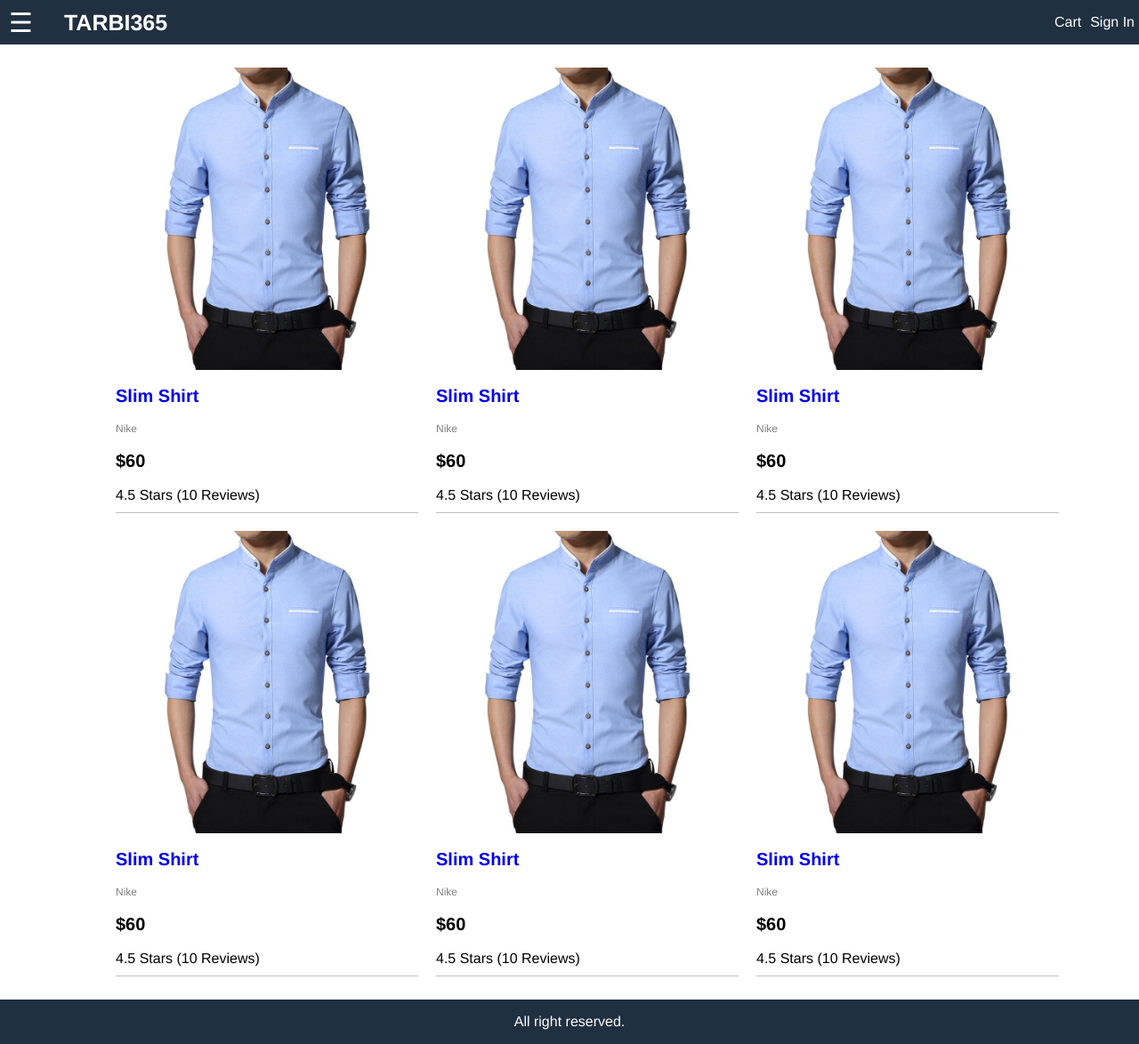
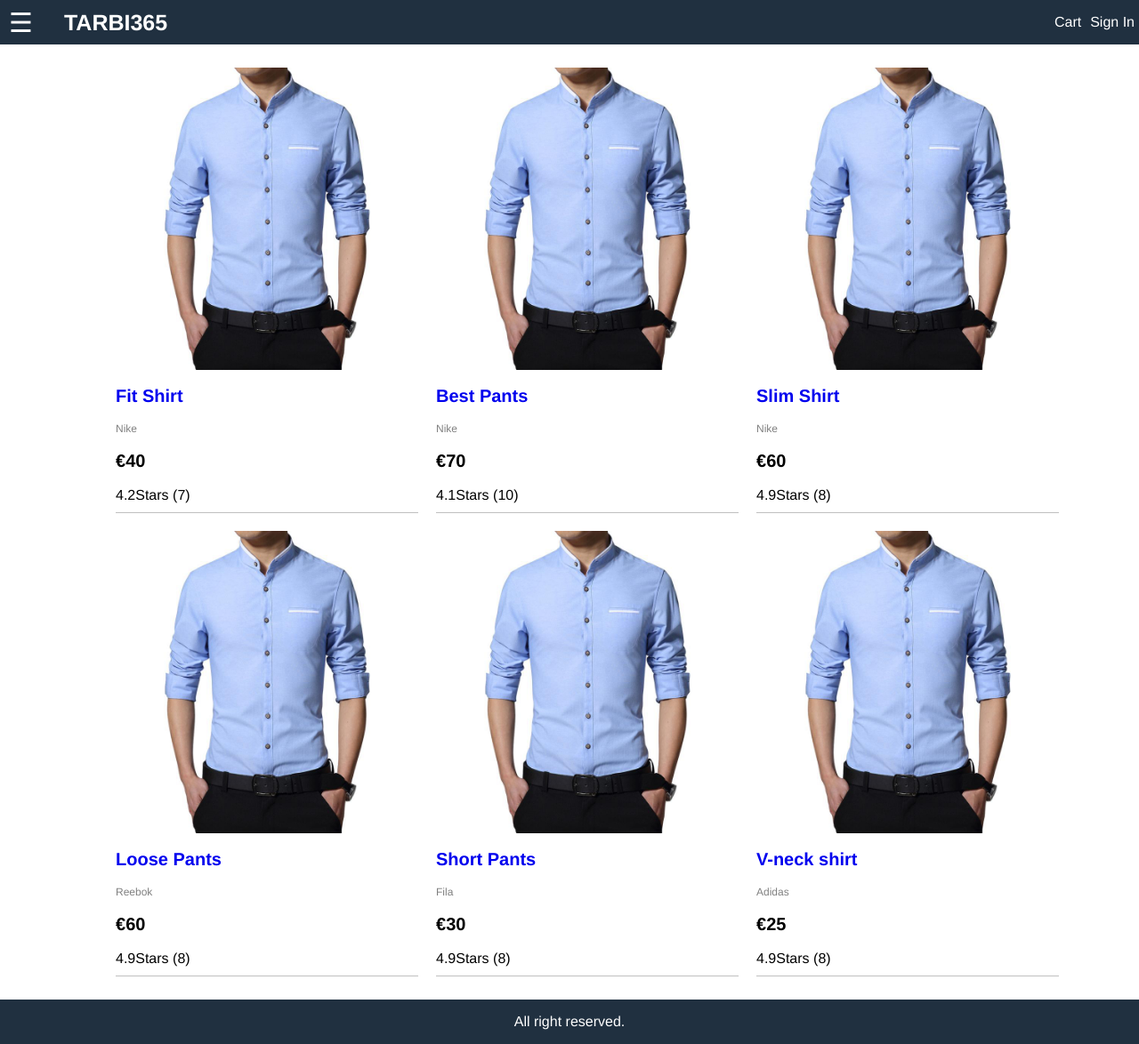
Before and after one commit to samaritan7/Tarbi365, a React (Create React App) app in the folder frontend/: page / in a window 1280 px wide. Shown: the whole page at 89% size. Built offline with nearby package versions, Linux system fonts and the light colour scheme.

Commit message:
Rendering products from JS array

```diff
--- a/frontend/src/App.js
+++ b/frontend/src/App.js
@@ -1,4 +1,5 @@
-import logo from './logo.svg';
+import React from 'react';
+import data from './data';
 import './App.css';
 
 function App() {
@@ -41,72 +42,20 @@
     <main className="main">
       <div className="content">
         <ul className="products">
-          <li>
-            <div className="product">
-              <img className="product-image" src="/images/d1.jpg" alt="product" />
-              <div className="product-name">
-                <a href="product.html">Slim Shirt</a>
+          {
+            data.products.map(product =>
+            <li>
+              <div className="product">
+                <img className="product-image" src={product.image} alt="product" />
+                <div className="product-name">
+                  <a href="product.html">{product.name}</a>
+                </div>
+                <div className="product-brand">{product.brand}</div>
+                <div className="product-price">€{product.price}</div>
+                <div className="product-rating">{product.rating}Stars ({product.numReviews})</div>
               </div>
-              <div className="product-brand">Nike</div>
-              <div className="product-price">$60</div>
-              <div className="product-rating">4.5 Stars (10 Reviews)</div>
-            </div>
-          </li>
-          <li>
-            <div className="product">
-              <img className="product-image" src="/images/d1.jpg" alt="product" />
-              <div className="product-name">
-                <a href="product.html">Slim Shirt</a>
-              </div>
-              <div className="product-brand">Nike</div>
-              <div className="product-price">$60</div>
-              <div className="product-rating">4.5 Stars (10 Reviews)</div>
-            </div>
-          </li>
-          <li>
-            <div className="product">
-              <img className="product-image" src="/images/d1.jpg" alt="product" />
-              <div className="product-name">
-                <a href="product.html">Slim Shirt</a>
-              </div>
-              <div className="product-brand">Nike</div>
-              <div className="product-price">$60</div>
-              <div className="product-rating">4.5 Stars (10 Reviews)</div>
-            </div>
-          </li>
-          <li>
-            <div className="product">
-              <img className="product-image" src="/images/d1.jpg" alt="product" />
-              <div className="product-name">
-                <a href="product.html">Slim Shirt</a>
-              </div>
-              <div className="product-brand">Nike</div>
-              <div className="product-price">$60</div>
-              <div className="product-rating">4.5 Stars (10 Reviews)</div>
-            </div>
-          </li>
-          <li>
-            <div className="product">
-              <img className="product-image" src="/images/d1.jpg" alt="product" />
-              <div className="product-name">
-                <a href="product.html">Slim Shirt</a>
-              </div>
-              <div className="product-brand">Nike</div>
-              <div className="product-price">$60</div>
-              <div className="product-rating">4.5 Stars (10 Reviews)</div>
-            </div>
-          </li>
-          <li>
-            <div className="product">
-              <img className="product-image" src="/images/d1.jpg" alt="product" />
-              <div className="product-name">
-                <a href="product.html">Slim Shirt</a>
-              </div>
-              <div className="product-brand">Nike</div>
-              <div className="product-price">$60</div>
-              <div className="product-rating">4.5 Stars (10 Reviews)</div>
-            </div>
-          </li>
+            </li> )
+          }
 
         </ul>
       </div>
--- /dev/null
+++ b/frontend/src/data.js
@@ -0,0 +1,58 @@
+export default {
+    products: [
+        {
+        name: 'Fit Shirt',
+        category: 'Shirts',
+        image: '/images/d1.jpg',
+        price:40,
+        brand: 'Nike',
+        rating: 4.2,
+        numReviews: 7,
+    },
+    {
+        name: 'Best Pants',
+        category: 'Pants',
+        image: '/images/d1.jpg',
+        price:70,
+        brand: 'Nike',
+        rating: 4.1,
+        numReviews: 10,
+    },
+    {
+        name: 'Slim Shirt',
+        category: 'Shirts',
+        image: '/images/d1.jpg',
+        price:60,
+        brand: 'Nike',
+        rating: 4.9,
+        numReviews: 8,
+    },
+    {
+        name: 'Loose Pants',
+        category: 'Pants',
+        image: '/images/d1.jpg',
+        price:60,
+        brand: 'Reebok',
+        rating: 4.9,
+        numReviews: 8,
+    },
+    {
+        name: 'Short Pants',
+        category: 'Pants',
+        image: '/images/d1.jpg',
+        price:30,
+        brand: 'Fila',
+        rating: 4.9,
+        numReviews: 8,
+    },
+    {
+        name: 'V-neck shirt',
+        category: 'Shirts',
+        image: '/images/d1.jpg',
+        price:25,
+        brand: 'Adidas',
+        rating: 4.9,
+        numReviews: 8,
+    },
+]
+}
```
Also changed, not shown: 1 other file (tests, documents, lock files or other folders).
